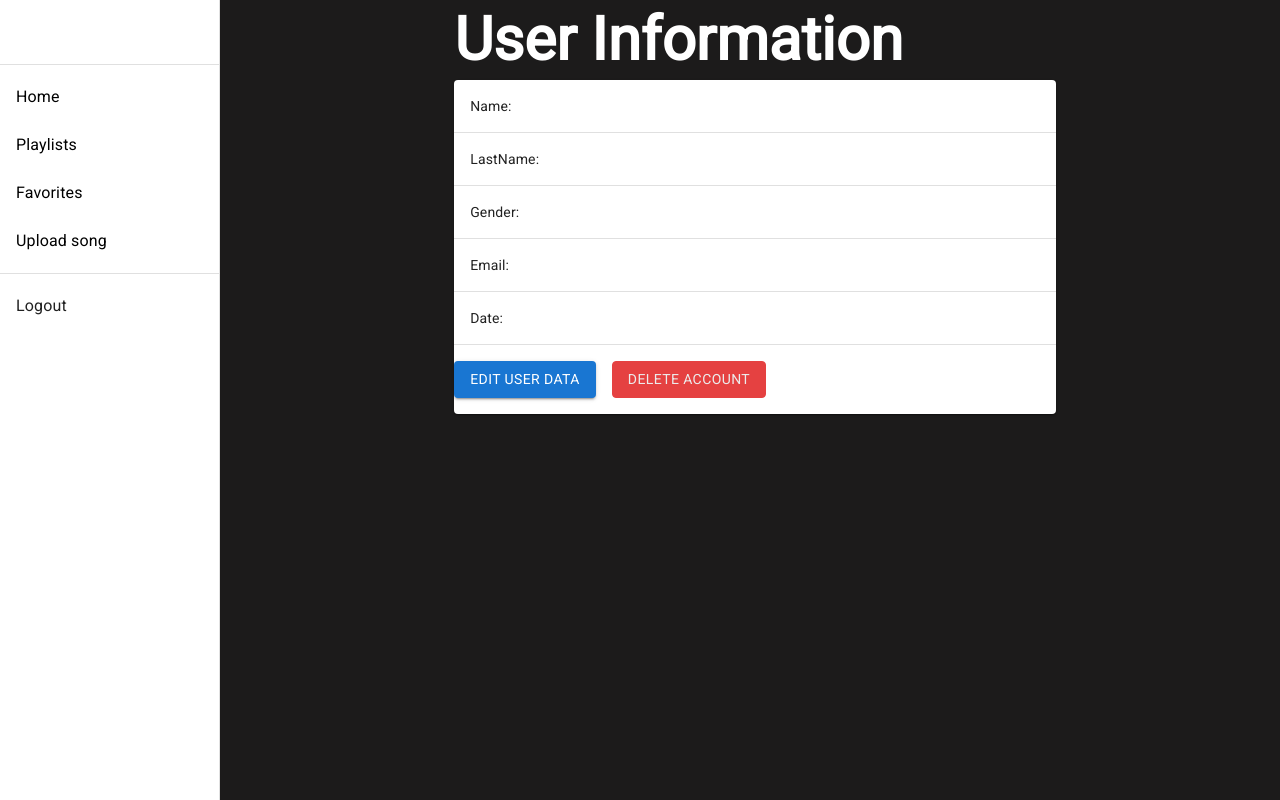
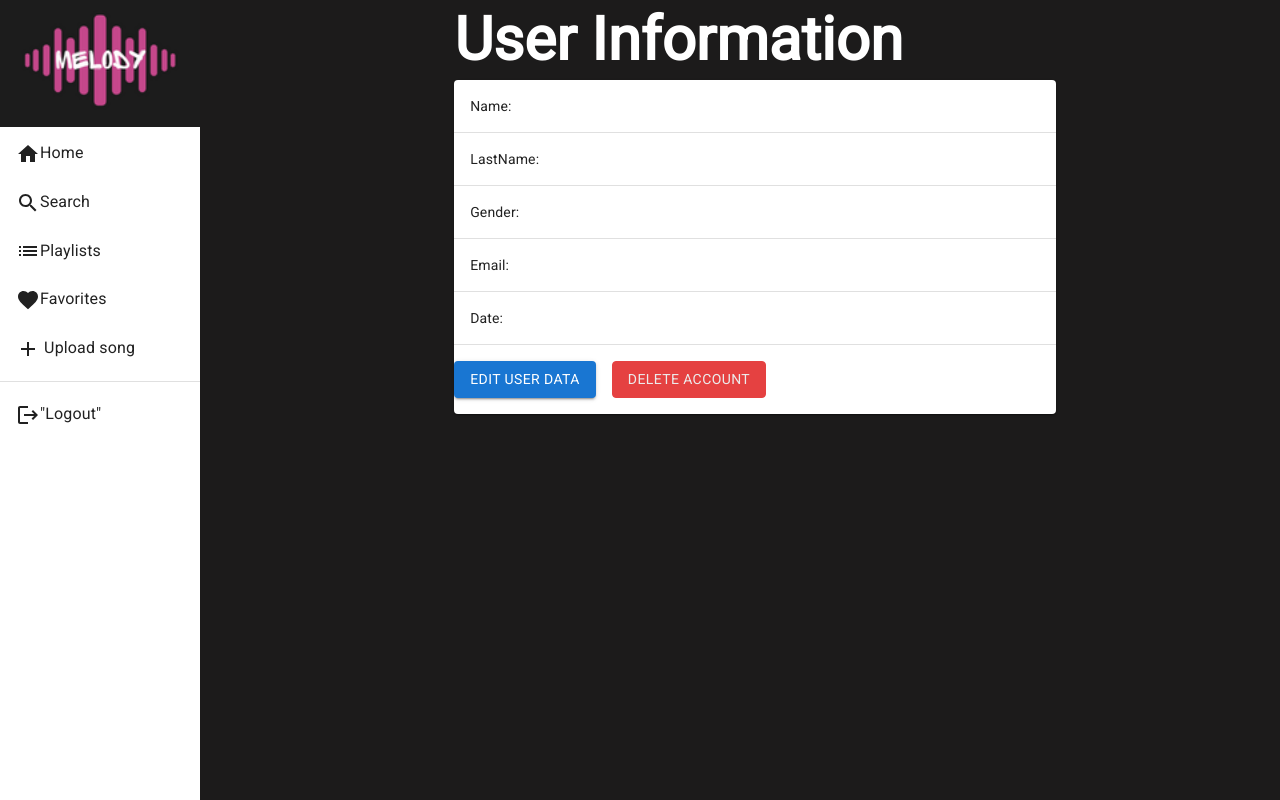
Before and after one commit to agustingar/melody-frontend, a React (Create React App) app in the folder melody-project-frontend-main/: page /profile in a window 1280 px wide. Built offline with nearby package versions, Linux system fonts and the light colour scheme; no server answers; a web font is replaced by a local one.

Commit message:
sidebar styles

```diff
--- a/melody-project-frontend-main/src/Routes/Routes.jsx
+++ b/melody-project-frontend-main/src/Routes/Routes.jsx
@@ -63,17 +63,7 @@ export default function RouterApp() {
                 path="/signup"
                 element={
                   <>
-                    <SideMenu />
                     <Signup />
-                  </>
-                }
-              />
-              <Route
-                path="/logout"
-                element={
-                  <>
-                    <SideMenu />
-                    <Logout />
                   </>
                 }
               />
--- a/melody-project-frontend-main/src/components/SideMenu/SideMenu.css
+++ b/melody-project-frontend-main/src/components/SideMenu/SideMenu.css
@@ -19,3 +19,14 @@
     width: 15%;
   }
 }
+.toolbar{
+  padding: 0 !important;
+  width: auto;
+  height: 120px;
+}
+.css-9dbtmb-MuiDivider-root{
+  padding: 0 !important;
+}
+.css-1isrj7i-MuiDrawer-docked .MuiDrawer-paper{
+  border-right: #1c1c1c !important;
+}
--- a/melody-project-frontend-main/src/components/SideMenu/SideMenu.jsx
+++ b/melody-project-frontend-main/src/components/SideMenu/SideMenu.jsx
@@ -1,6 +1,6 @@
 import React from "react";
 import "./SideMenu.css";
-import { Link, useLocation } from "react-router-dom";
+import { Link } from "react-router-dom";
 import Divider from "@mui/material/Divider";
 import Drawer from "@mui/material/Drawer";
 import List from "@mui/material/List";
@@ -9,68 +9,77 @@ import ListItemButton from "@mui/material/ListItemButton";
 import ListItemText from "@mui/material/ListItemText";
 import Toolbar from "@mui/material/Toolbar";
 import Box from "@mui/material/Box";
-import BottomNavigation from "@mui/material/BottomNavigation";
-import BottomNavigationAction from "@mui/material/BottomNavigationAction";
-import HomeIcon from "@mui/icons-material/Home";
-import SearchIcon from "@mui/icons-material/Search";
-import FavoriteIcon from "@mui/icons-material/Favorite";
-import AccountCircleIcon from "@mui/icons-material/AccountCircle";
 import { useMediaQuery } from "react-responsive";
+import { IconButton, Typography } from "@mui/material";
+import MenuIcon from '@mui/icons-material/Menu';
+import logo from '../../utils/img/toolbar.png'
+import HomeIcon from '@mui/icons-material/Home';
+import SearchIcon from '@mui/icons-material/Search';
+import ListIcon from '@mui/icons-material/List';
+import AddIcon from '@mui/icons-material/Add';
+import LogoutIcon from '@mui/icons-material/Logout';
+import FavoriteIcon from '@mui/icons-material/Favorite';
 
-const drawerWidth = 220;
+const drawerWidth = 200;
 
-function SideMenu() {
+function SideMenu(props) {
   const [value, setValue] = React.useState(0);
 
-  const isDesktop = useMediaQuery({
-    query: "(max-width: 1600px)",
+  const responsive = useMediaQuery({
+    query: "(max-width: 750px)",
   });
+  const { window } = props;
+  const [mobileOpen, setMobileOpen] = React.useState(false);
 
-  const isPhone = useMediaQuery({
-    query: "(max-width: 450px)",
-  });
+  const handleDrawerToggle = () => {
+    setMobileOpen(!mobileOpen);
+  };
+  const logout = () => {
+    localStorage.clear();
+  }
+  const navItems = [
+  <Link to="/home">
+    <HomeIcon />Home
+  </Link>,
+  <Link to="/search">
+  <SearchIcon />Search
+</Link>,
+  <Link to="/playlists">
+    <ListIcon/>Playlists
+  </Link>,
+  <Link to="/favorites">
+    <FavoriteIcon/>Favorites
+  </Link>,
+  <Link to="/songs">
+    <AddIcon/> Upload song
+  </Link>
+  ];
+  const drawer = (
+    <div className="sideMenu" onClick={handleDrawerToggle}>
+      <Toolbar className="toolbar">
+        <img src={logo} alt="logo" width="900" height="50" />
+      </Toolbar>
 
-  const drawer = (
-    <div className="sideMenu">
-      <Toolbar />
-      <Divider />
-      <List>
-        {["Home", "Playlists", "Favorites", "Upload song"].map(
-          (text, index) => (
-            <Link
-              key={index + 1}
-              to={
-                text === "Home"
-                  ? "/home"
-                  : text === "Favorites"
-                  ? "/favorites"
-                  : text === "Playlists"
-                  ? "/playlists"
-                  : text === "Upload song"
-                  ? "/songs"
-                  : ""
-              }
-              style={{
-                textDecoration: "none",
-                color: "black",
-              }}
-            >
-              <ListItem key={text} disablePadding>
-                <ListItemButton>
-                  <ListItemText primary={text} />
-                </ListItemButton>
-              </ListItem>
-            </Link>
-          )
-        )}
+      <Divider sx={{ p: 1 }} />
+      <List >
+
+
+        {navItems.map((item) => (
+          <ListItem key={item} disablePadding >
+            <ListItemButton sx={{ textAlign: 'start' }}>
+              <ListItemText primary={item} />
+            </ListItemButton>
+          </ListItem>
+        ))}
+
       </List>
       <Divider />
       <Link to="/">
         {" "}
         <List>
-          {["Logout"].map((text) => (
+          {[<><LogoutIcon/>"Logout"</>].map((text) => (
             <ListItem key={text} disablePadding>
-              <ListItemButton>
+              <ListItemButton onClick={logout}>
                 <ListItemText primary={text} />
               </ListItemButton>
             </ListItem>
@@ -79,49 +88,69 @@ function SideMenu() {
       </Link>
     </div>
   );
-
-  const mobileMenu = (
-    <Box sx={{ position: "fixed", bottom: 0, left: 0, right: 0, zIndex: 1 }}>
-      <BottomNavigation
-        value={value}
-        onChange={(event, newValue) => {
-          setValue(newValue);
-        }}
-      >
-        <Link to="/home">
-          <BottomNavigationAction label="Home" icon={<HomeIcon />} />
-        </Link>
-        <BottomNavigationAction label="Search" icon={<SearchIcon />} />
-        <Link to="/favorites">
-          <BottomNavigationAction label="Favorites" icon={<FavoriteIcon />} />
-        </Link>
-        <BottomNavigationAction label="Account" icon={<AccountCircleIcon />} />
-      </BottomNavigation>
-    </Box>
-  );
+  const container = window !== undefined ? () => window().document.body : undefined;
 
   return (
-    <>
-      {isPhone && mobileMenu}
-      {isDesktop && (
-        <>
+    <Box sx={{ display: 'flex' }}>
+
+      {responsive ?
+        <Toolbar>
+          <IconButton
+            color="inherit"
+            aria-label="open drawer"
+            edge="start"
+            onClick={handleDrawerToggle}
+            sx={{ mr: 2, display: { sm: 'none' } }}
+          >
+            <MenuIcon sx={{ zIndex: 999, color: 'grey' }} />
+          </IconButton>
+          <Typography
+            variant="h6"
+            component="div"
+            sx={{ flexGrow: 1, display: { xs: 'block', sm: 'block' } }}
+          >
+            <Drawer
+            className="sideMenu"
+              container={container}
+              variant="temporary"
+              open={mobileOpen}
+              onClose={handleDrawerToggle}
+              ModalProps={{
+                keepMounted: true, // Better open performance on mobile.
+              }}
+              sx={{
+                display: { xs: '1', sm: 'block' }, zIndex: 1,
+                '& .MuiDrawer-paper': { boxSizing: 'border-box' , width: drawerWidth, },
+              }}
+            >
+              {drawer}
+            </Drawer>
+          </Typography>
+        </Toolbar>
+        :
+
+        <Box component="nav" >
           <Drawer
+            className="sideMenu"
+            container={container}
             variant="permanent"
+            open={mobileOpen}
+            onClose={handleDrawerToggle}
+            ModalProps={{
+              keepMounted: true, // Better open performance on mobile.
+            }}
             sx={{
-              display: { xs: "1", sm: "block" },
-              "& .MuiDrawer-paper": {
-                boxSizing: "border-box",
-                width: drawerWidth,
-                zIndex: 1,
-              },
+              display: { xs: '1', sm: 'block' },
+              '& .MuiDrawer-paper': { boxSizing: 'border-box', width: drawerWidth },
             }}
-            open
           >
             {drawer}
           </Drawer>
-        </>
-      )}
-    </>
+        </Box>
+
+      }
+    </Box>
+
   );
 }
 
```
Also changed, not shown: melody-project-frontend-main/src/utils/img/toolbar.png (added).
